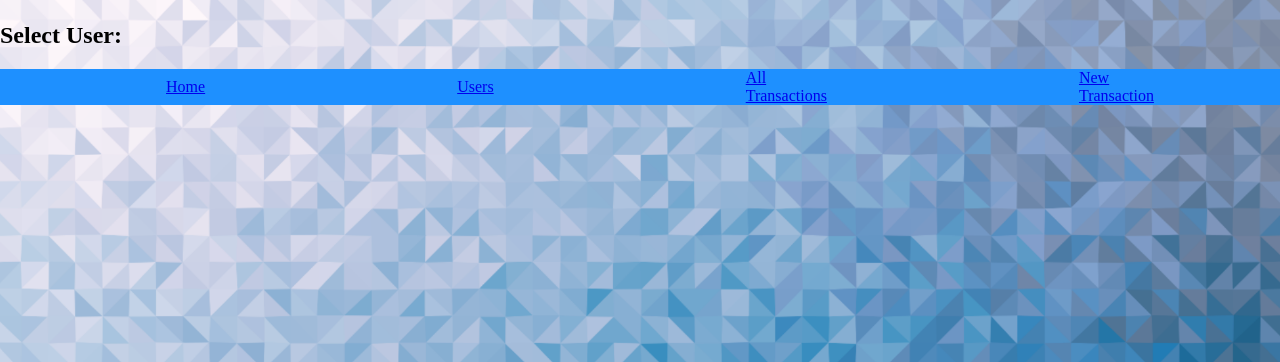
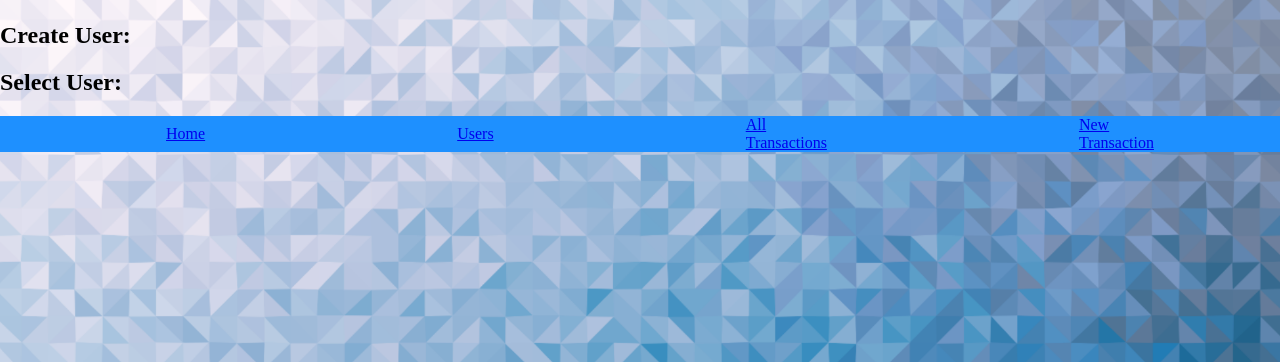
Before and after one commit to Jarnbjorn92/CodeClanzo_, a Flask app: page /users in a window 1280 px wide. Shown: the part 58-420 px from the top of the page. Run offline with Flask 2, Linux system fonts and the light colour scheme; data that the repository does not hold is empty; some libraries are stand-ins or nearby versions.

Commit message:
fixed user issues

```diff
--- a/console.py
+++ b/console.py
@@ -6,6 +6,7 @@ import repositories.user_repository as user_repository
 
 user_1 = User('Connor', 'Fleming')
 user_repository.save(user_1)
+
 # TESTED AND WORKS.
 
 # user_repository.delete(1)
@@ -14,6 +15,9 @@ user_repository.save(user_1)
 
 transaction_1 = Transaction("ASDA", "Groceries", 10.50, user_1)
 transaction_repository.save(transaction_1)
+
+users = user_repository.select_all()
+
 # TESTED AND WORKS
 
 # transaction_repository.select_all()
--- a/controllers/transactions_controller.py
+++ b/controllers/transactions_controller.py
@@ -17,7 +17,8 @@ def show_transactions():
 @transactions_blueprint.route("/transactions/new")
 def new_transaction():
     transactions = transaction_repository.select_all()
-    return render_template('transactions/new.html', transactions = transactions)
+    users = user_repository.select_all()
+    return render_template('transactions/new.html', transactions = transactions, all_users = users)
 
 # CREATE
 # POST '/transactions'
--- a/repositories/user_repository.py
+++ b/repositories/user_repository.py
@@ -19,7 +19,7 @@ def select_all():
     results = run_sql(sql)
 
     for row in results:
-        user = (
+        user = User(
             row['first_name'],
             row['last_name'],
             row['id']
--- a/templates/users/index.html
+++ b/templates/users/index.html
@@ -1,13 +1,17 @@
 {% extends "base.html" %}
 {% block content %}
 
+<h2>Create User:</h2>
+
 <h2>Select User:</h2>
 {% for user in all_users %}
+
     <div class="user">
         <div class="content">
-            <a href="user/{{user.id}}"><br>{{ user.first_name }} {{ user.last_name }}</a>
+            <a href="user/{{user.id}}">{{ user.full_name() }}</a>
         </div>
     </div>
 
+
 {% endfor %}
 {% endblock %}
```
